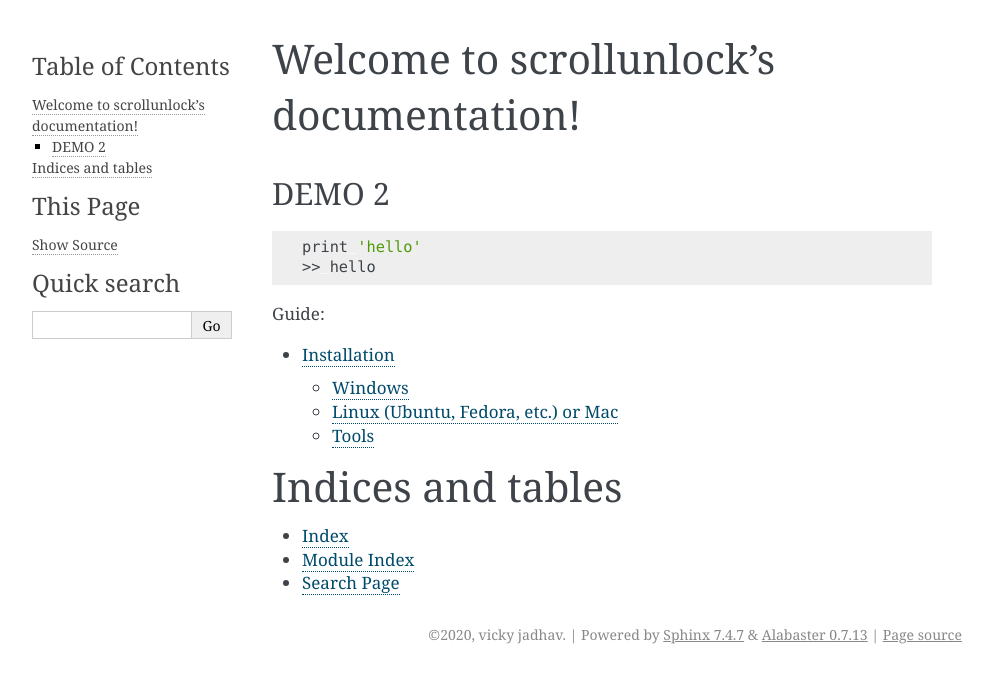
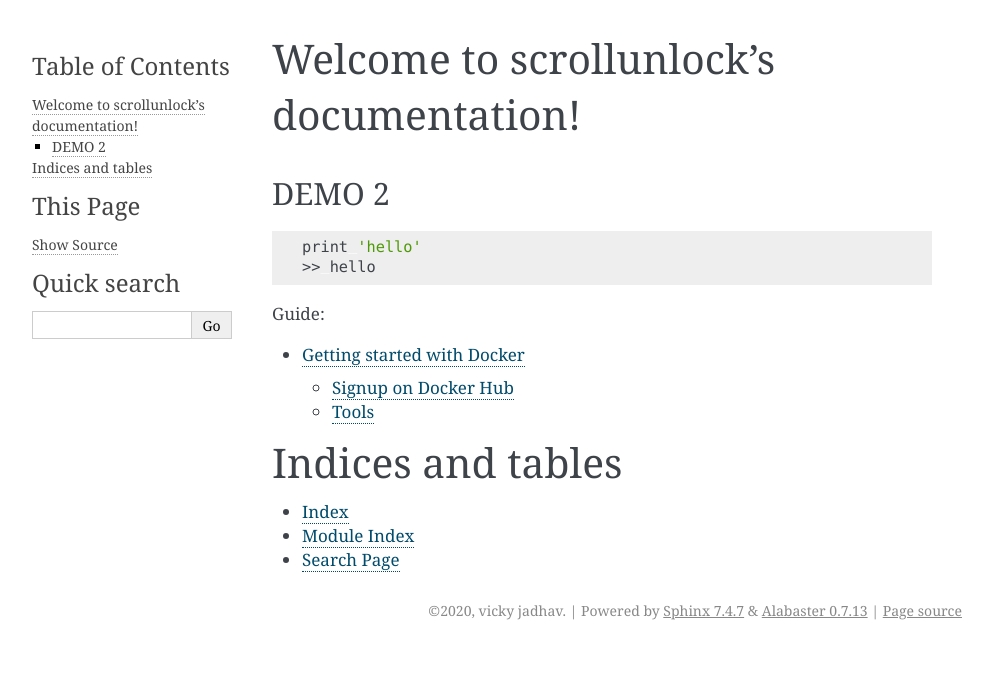
Before and after one commit to trickyj/scrollunlock_docs, a Sphinx documentation site: the page built from source/index.rst, in a window 1280 px wide. Shown: the top 683 px of the page, without its empty margins (148-1140 px from the left). Built offline with Sphinx 7.4.7, drawn with Linux system fonts in a browser that asks for light colours; some of the changed lines change nothing that is shown.

Commit message:
modified install.rst

```diff
--- a/source/install.rst
+++ b/source/install.rst
@@ -1,32 +1,41 @@
-============
-Installation
-============
+===========================
+Getting started with Docker
+===========================
 
-For our workshop, we will need a Python 3.8.1 interpreter. Below are some directions on how to check if you already have the interpreter and how to install it along with some other tools.
+I am using MAC machine so basically, I downloaded the .dmg package and installed it on my machine.
+you can download and install Docker from this link - (https://docs.docker.com/desktop/)
 
-Windows
-=======
+Signup on Docker Hub
+====================
 
-You can download Python for Windows directly from `python.org`_.
-After downloading the file  ``*.msi``, open it and follow the instructions.
-It is important to remember the path of installation – the directory – as we will need this information during the :ref:`installation of tools <tools>`.
-
-.. note::
-    Remember to check "Add Python 3.8.1 to PATH" when running the installer . This way you will be able to run Python form
-    console by just writting ``python``.
+Sign up / Login on - https://hub.docker.com/
 
 
-Linux (Ubuntu, Fedora, etc.) or Mac
-===================================
+Demo 1
+------
 
-In order to check our version of Python, enter the following in the command line:
+In this demo I am pulling the Ubuntu image from command line running the same.
 
+Command to pull the docker image:
 .. code-block:: sh
+    docker pull ubuntu
 
-    $ python --version
-    Python 3.8.1
+Command to Search for Images which you have pulled so far:
+.. code-block:: sh
+    docker images
 
-If the ``python`` command is not available or the wrong version appears:
+Command to search docker containers:
+.. code-block:: sh
+    docker search ubuntu
+
+Command to Run docker image:
+.. code-block:: sh
+    docker run -i -t ubuntu /bin/bash
+
+Command to search the running docker containers:
+.. code-block:: sh
+    docker ps
+
 
 Ubuntu
 ------
```
